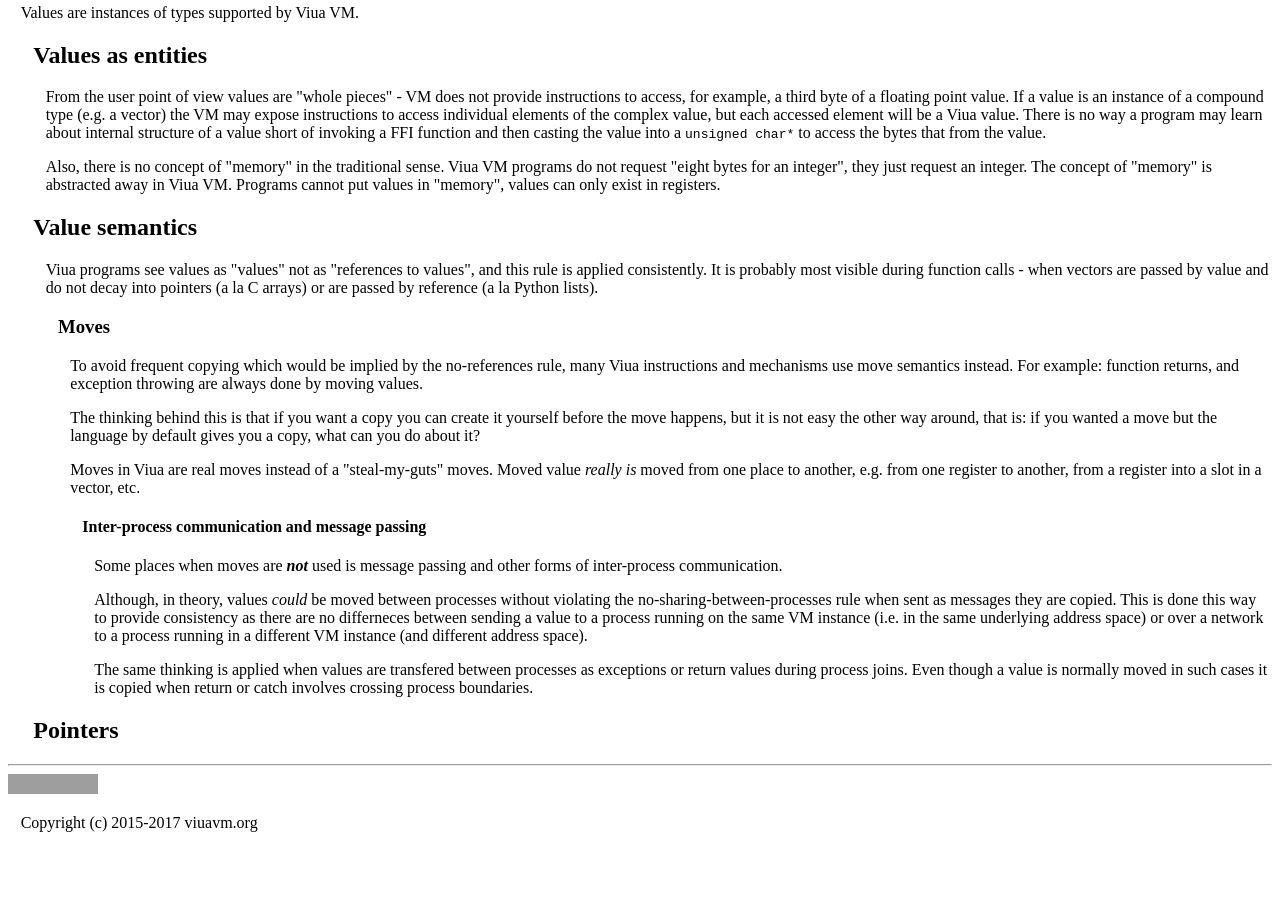
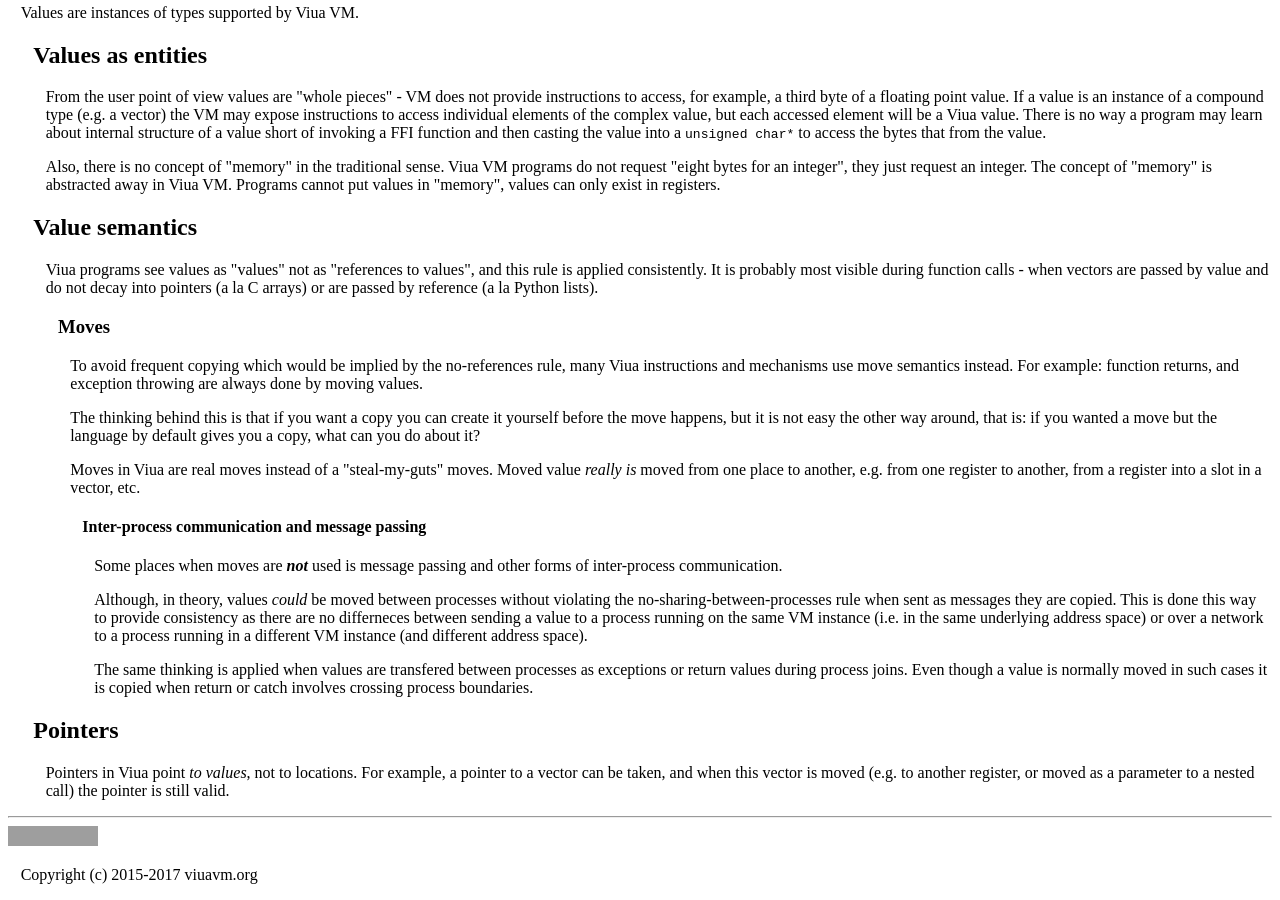
Before and after one commit to marekjm/docs.viuavm.org, a Jekyll site: the page built from model.html, in a window 1280 px wide and 900 px high, scrolled down 5523 px. Built offline with Jekyll 4.4.1, drawn with Linux system fonts in a browser that asks for light colours; before the commit the page ends 6371 px from its top, so only the background shows below that; grey boxes are pictures that could not be loaded.

Commit message:
Add a short note about pointers

```diff
--- a/model.html
+++ b/model.html
@@ -638,5 +638,11 @@ closure %1 foo/0
 
     <section>
         <h2> Pointers </h2>
+
+        <p>
+            Pointers in Viua point <em>to values</em>, not to locations.
+            For example, a pointer to a vector can be taken, and when this vector is moved (e.g. to another register, or
+            moved as a parameter to a nested call) the pointer is still valid.
+        </p>
     </section>
 </section>
```
